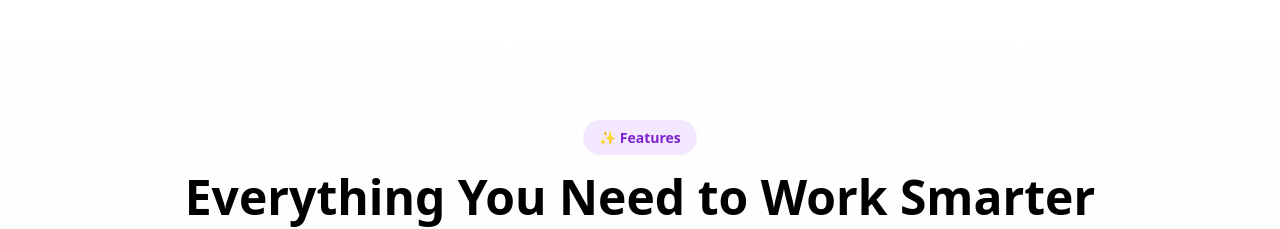
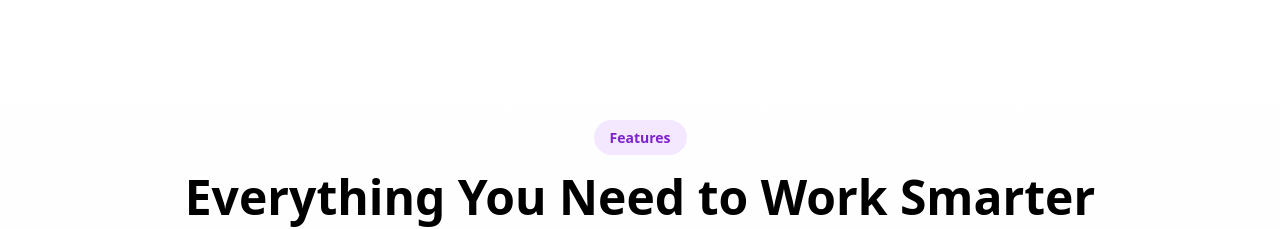
Before and after one commit to raihsoft/raihsuite-website, a Next.js app: page / in a window 1280 px wide. Shown: the part 1040-1269 px from the top of the page. Built offline with nearby package versions, Linux system fonts and the light colour scheme.

Commit message:
Update page.tsx

```diff
--- a/src/app/page.tsx
+++ b/src/app/page.tsx
@@ -69,7 +69,7 @@ export default function HomePage() {
         <div className="max-w-7xl mx-auto px-6">
           <div className="text-center mb-20 animate-slide-up">
             <span className="bg-purple-100 text-purple-700 px-4 py-2 rounded-full text-sm font-semibold animate-scale-in">
-              ✨ Features
+              Features
             </span>
             <h2 className="mt-6 text-5xl font-bold animate-slide-up animate-stagger-1">
               Everything You Need to Work Smarter
```
